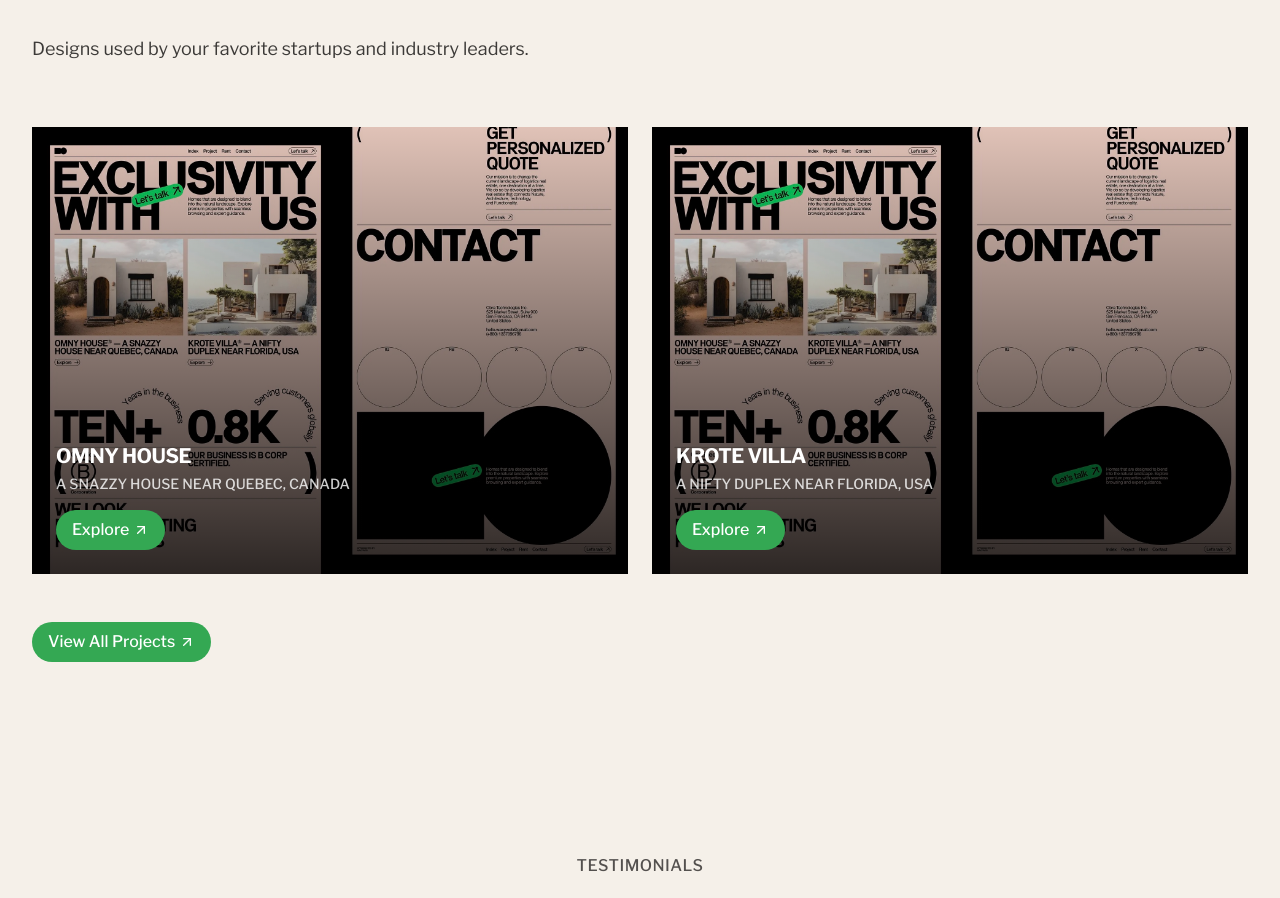
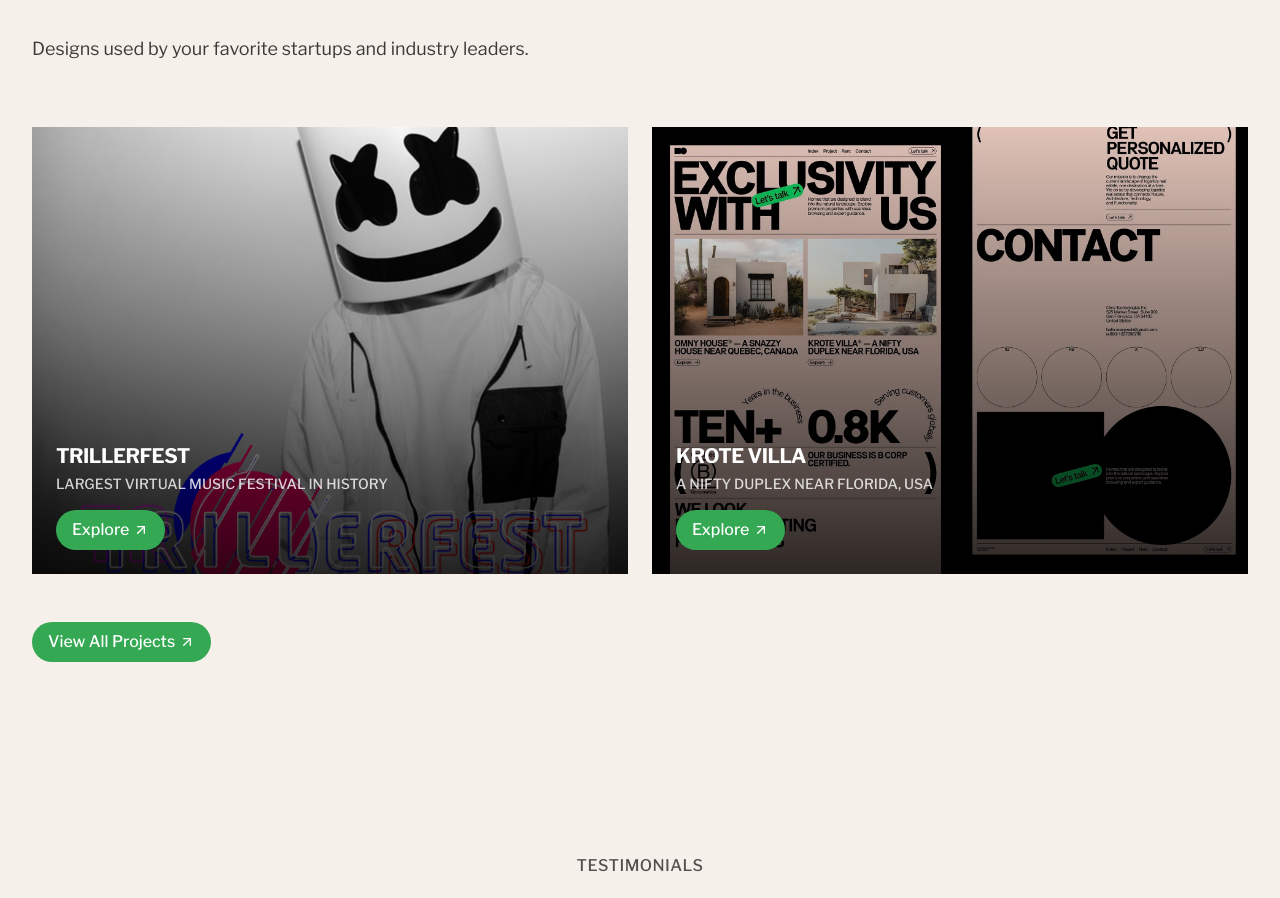
Before and after one commit to hanzoai/agency, a React (Vite) app: page / in a window 1280 px wide. Shown: the part 2520-3418 px from the top of the page. Built offline with nearby package versions, Linux system fonts and the light colour scheme.

Commit message:
Update Triller case study link
Updates the case study section to link to the Triller case study page.

```diff
--- a/src/components/CaseStudy.tsx
+++ b/src/components/CaseStudy.tsx
@@ -18,17 +18,17 @@
         <div className="grid md:grid-cols-2 gap-6">
           <div className="relative aspect-[4/3] overflow-hidden group reveal">
             <img
-              src="/img/050894ef-9663-4050-b4f3-703025fef28a.png"
-              alt="Property example"
+              src="/img/919bfa95-912a-489f-a859-7a42e0d7d435.png"
+              alt="TrillerFest Music Festival"
               className="w-full h-full object-cover"
             />
             <div className="absolute inset-0 bg-gradient-to-t from-black/80 to-transparent flex flex-col justify-end p-6">
-              <h3 className="text-xl font-bold text-white uppercase">OMNY HOUSE</h3>
-              <p className="text-white/80 mt-1 text-sm uppercase font-medium">A SNAZZY HOUSE NEAR QUEBEC, CANADA</p>
-              <button className="mt-4 lets-talk-btn w-fit">
+              <h3 className="text-xl font-bold text-white uppercase">TRILLERFEST</h3>
+              <p className="text-white/80 mt-1 text-sm uppercase font-medium">LARGEST VIRTUAL MUSIC FESTIVAL IN HISTORY</p>
+              <Link to="/case-study-trillerfest" className="mt-4 lets-talk-btn w-fit">
                 Explore
                 <ArrowUpRight size={16} className="ml-1" />
-              </button>
+              </Link>
             </div>
           </div>
 
```
